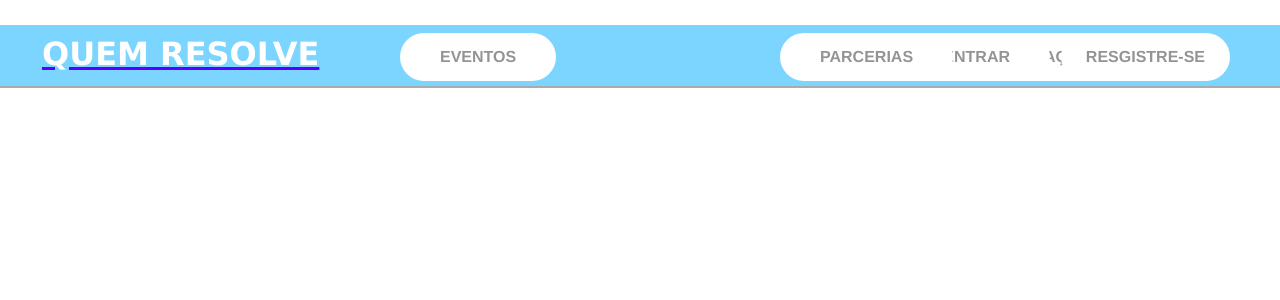
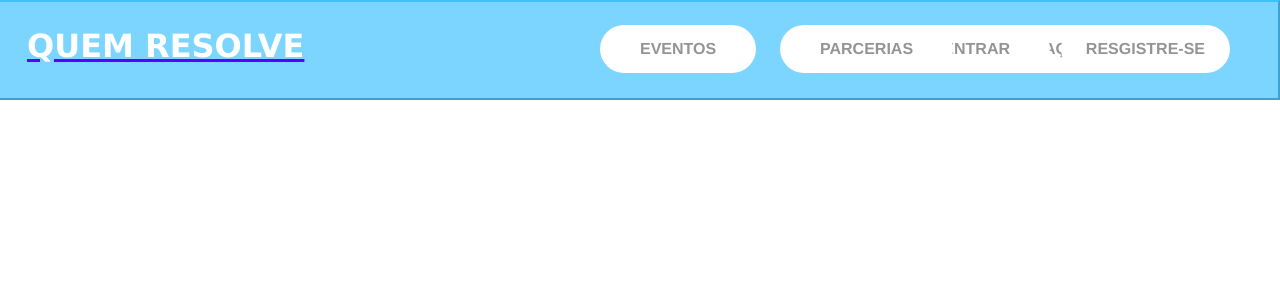
Before and after one commit to MuriloLeite/rdb, a Django app: page /eventos/ in a window 1280 px wide. Shown: the top 300 px of the page. Run offline with Django 4.2, Linux system fonts and the light colour scheme; data that the repository does not hold is empty.

Commit message:
começando o processo de estilizacao

```diff
--- a/rdb/aplic/static/css/styles.css
+++ b/rdb/aplic/static/css/styles.css
@@ -3,61 +3,58 @@ body {
     font-weight: bold;
 }
 
-
 h1{
   font-family:Verdana, Geneva, Tahoma, sans-serif;
   color: white;
-  margin-top: 10px;
+  margin-top: 25px;
   margin-left: 50px;
 }
 
 .tituloIndex {
-  border: 2px outset rgb(255, 255, 255);
+  border: 2px outset rgb(8, 177, 255, 0.534);
   background-color: rgba(8, 177, 255, 0.534);
-  height: 65px;
-  margin-top: 23px;
-  margin-left: -10px;
-  margin-right: -10px;
+  height: 100px;
+  margin-left: -25px;
 }
 
 /* cor do botao  */
 .btn-white {
-  background-color: #fff;
+  background-color: #ffffff;
   color: #969393;
 }
 
 /* cor do botão quando passa o mouse em cima */
 .btn-white::after {
-  background-color: #fff;
+  background-color: rgb(242, 242, 242);
 }
 
 
 
-/* botão sobre nós */
+/* botão eventos */
 
 /* botão */
-.btn-sobre-nos {
+.btn-evento {
   text-transform: uppercase;
   text-decoration: none;
   padding: 15px 40px;
-  left: 400px;
+  left: 600px;
   display: inline-block;
   border-radius: 100px;
   transition: all .2s;
   position: absolute;
-  margin-top: 10px;
+  margin-top: 25px;
 
 }
 
 /* cor do fundo quando o botão flutua */
-.btn-sobre-nos:hover {
+.btn-evento:hover {
   transform: translateY(-3px);
   box-shadow: 0 10px 20px rgb(0, 0, 0);
 }
 
 
 /* tamanho da caixa branca do botao */
-.btn-sobre-nos::after {
+.btn-evento::after {
   content: "";
   display: inline-block;
   height: 100%;
@@ -134,7 +86,7 @@ h1{
   border-radius: 100px;
   transition: all .2s;
   position: absolute;
-  margin-top: 10px;
+  margin-top: 25px;
 
 }
 
@@ -179,7 +131,7 @@ h1{
   border-radius: 100px;
   transition: all .2s;
   position: absolute;
-  margin-top: 10px;
+  margin-top: 25px;
 
 }
 
@@ -224,7 +176,7 @@ h1{
   border-radius: 100px;
   transition: all .2s;
   position: absolute;
-  margin-top: 10px;
+  margin-top: 25px;
 }
 
 /* cor do fundo quando o botão flutua */
@@ -269,7 +221,7 @@ h1{
   border-radius: 100px;
   transition: all .2s;
   position: absolute;
-  margin-top: 10px;
+  margin-top: 25px;
 
 }
 
--- a/rdb/aplic/templates/eventos.html
+++ b/rdb/aplic/templates/eventos.html
@@ -1,5 +1,6 @@
 <!DOCTYPE html>
 <html lang="en">
+
 <head>
     {% load static %}
     <meta charset="UTF-8">
@@ -7,17 +8,20 @@
     <link rel="stylesheet" type="text/css" href="{% static 'css/styles.css' %}">
     <title>Página de Eventos</title>
 </head>
+
 <body>
     <div>
         <ul>
             <a href="doacao.html" class="btn-doacao btn-white">Doações</a></li>
-          <a href="/eventos" class="btn-sobre-nos btn-white">Eventos</a></li>
+            <a href="/eventos" class="btn-evento btn-white">Eventos</a></li>
             <a href="/login" class="btn-login btn-white">Entrar</a></li>
             <a href="/registro" class="btn-registar btn-white">Resgistre-se</a></li>
             <a href="/parcerias" class="btn-parceria btn-white">Parcerias</a></li>
         </ul>
         <div class="tituloIndex">
-        <a href="http://127.0.0.1:8000/"><h1>QUEM RESOLVE</h1></a>
+            <a href="http://127.0.0.1:8000/">
+                <h1>QUEM RESOLVE</h1>
+            </a>
         </div>
     </div>
     <br><br>
@@ -27,7 +31,7 @@
             <ul>
                 {% for evento in eventos %}
                 <a href="{% url 'evento-detalhes' evento.pk %}">
-                    <div class="card" >
+                    <div class="card">
                         <div class="card-header">
                             <h2>{{ evento.nomeOrganizador }}</h2>
                         </div>
@@ -41,4 +45,5 @@
         </div>
     </div>
 </body>
+
 </html>
--- a/rdb/aplic/templates/parcerias.html
+++ b/rdb/aplic/templates/parcerias.html
@@ -11,7 +11,7 @@
     <div>
       <ul>
         <a href="doacao.html" class="btn-doacao btn-white">Doações</a></li>
-          <a href="/eventos" class="btn-sobre-nos btn-white">Eventos</a></li>
+        <a href="/eventos" class="btn-evento btn-white">Eventos</a></li>
         <a href="/login" class="btn-login btn-white">Entrar</a></li>
         <a href="/registro" class="btn-registar btn-white">Resgistre-se</a></li>
         <a href="/parcerias" class="btn-parceria btn-white">Parcerias</a></li>
--- a/rdb/rdb/settings.py
+++ b/rdb/rdb/settings.py
@@ -61,7 +61,7 @@ DATABASES = {
         'ENGINE': 'django.db.backends.postgresql',
         'NAME': 'rdb',
         'USER': 'postgres',
-        'PASSWORD': '6921',
+        'PASSWORD': 'q1w2e3r4',
         'HOST': 'localhost',
         'PORT': '5432'    }
 }
```
Also changed, not shown: other parts of rdb/aplic/static/css/styles.css (+17 -46 lines), rdb/aplic/templates/index.html (+19 -9 lines), rdb/aplic/static/foto_index.png (added), rdb/aplic/static/seta.png (added). Lines whose indentation alone changed are shown as unchanged.
